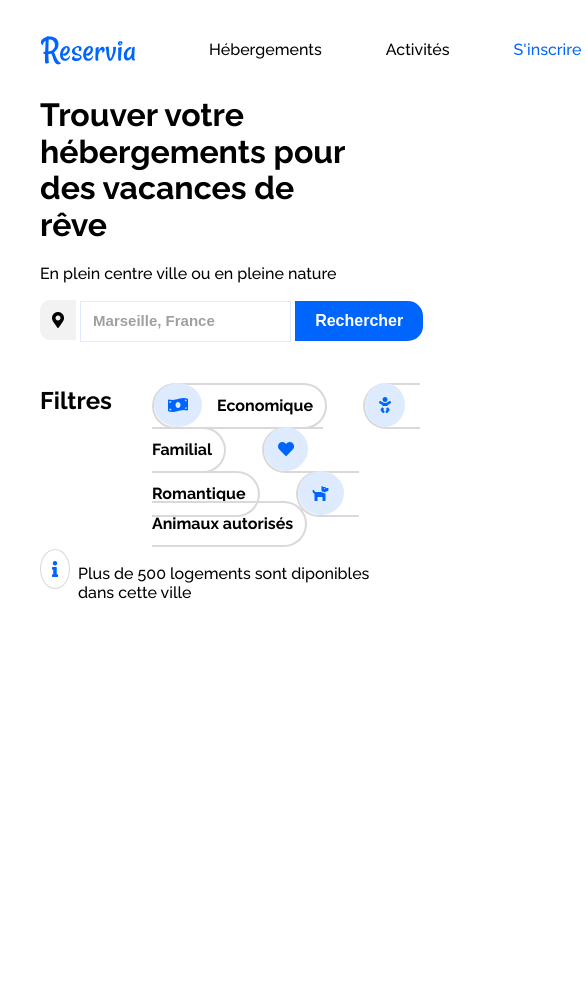
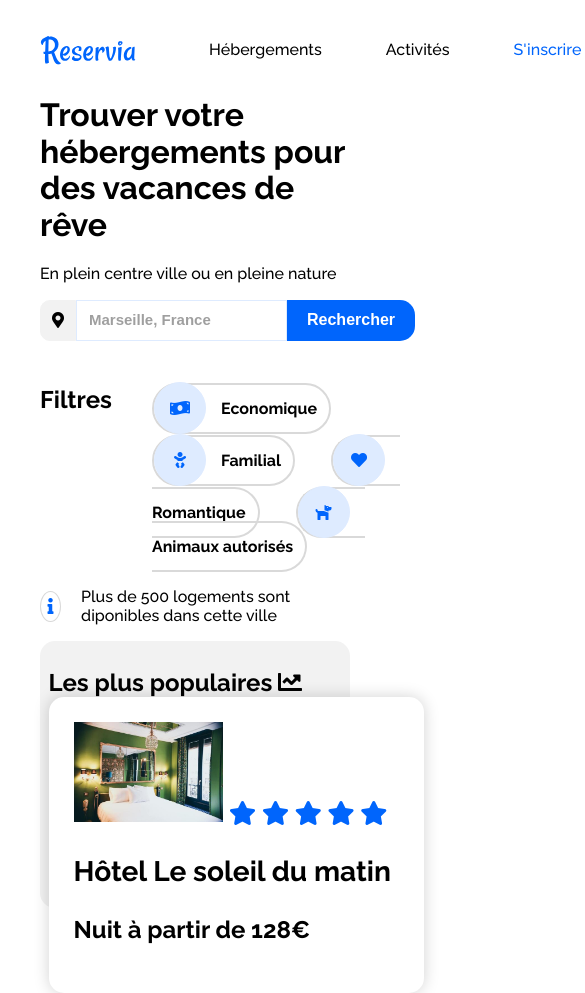
Before and after one commit to Karimbappe/KarimFraboulet_2_13042021, a plain HTML site: page index.html in a window 390 px wide. Shown: the top 993 px of the page, 585 px wide, since content can reach past the window. Before the commit the page ends 844 px from the top, so only its background shows below. Drawn offline with Linux system fonts and the light colour scheme.

Commit message:
Body et responsive

```diff
--- a/index.html
+++ b/index.html
@@ -9,6 +9,13 @@
     <link href="https://fonts.googleapis.com/css2?family=Raleway:wght@300;500;700&display=swap" rel="stylesheet">
     <link rel="stylesheet" href="https://pro.fontawesome.com/releases/v5.10.0/css/all.css" integrity="sha384-AYmEC3Yw5cVb3ZcuHtOA93w35dYTsvhLPVnYs9eStHfGJvOvKxVfELGroGkvsg+p" crossorigin="anonymous"/>
     <link rel="stylesheet" href="style.css">
+    <link rel="stylesheet" href="media.css">
+
+    <link rel="apple-touch-icon" sizes="180x180" href="favicon_io/apple-touch-icon.png">
+    <link rel="icon" type="image/png" sizes="32x32" href="favicon_io/favicon-32x32.png">
+    <link rel="icon" type="image/png" sizes="16x16" href="favicon_io/favicon-16x16.png">
+    <link rel="manifest" href="/site.webmanifest">
+
     <title>Reservia</title>
 </head>
 
@@ -35,7 +42,7 @@
 
         <div class="search-container">
             <div class="search_wrap">
-                <div class="search-box">
+                <div class="search-box" style="display: flex";>
                     <i class="fas fa-map-marker-alt search-logo"></i>
                     <input type="text" class="input" placeholder="Marseille, France">
                     <button class="button-style" type="button">Rechercher</button>
@@ -59,9 +66,42 @@
         <p>Plus de 500 logements sont diponibles dans cette ville</p>
     </div>
 
-    <section class="hosting" id="hosting">
+    <div class="big-box">
+        <aside class="hosting-popular">
+            <h2 class="hosting-popular-titre">Les plus populaires
+                <i class="fas fa-chart-line" aria-hidden="true"></i>
+        <div class="small-box-1">
+            <img class="hosting-img" src="./images/hebergements/4_small/emile-guillemot-Bj_rcSC5XfE-unsplash.jpg" alt="Chambre avec un lit superposé avec une fenêtre vu sur la ville.">
+            <i class="fas fa-star hosting-Icon" data-active="true" aria-hidden="true"></i>
+                          <i class="fas fa-star hosting-Icon" data-active="true" aria-hidden="true"></i>
+                          <i class="fas fa-star hosting-Icon" data-active="true" aria-hidden="true"></i>
+                          <i class="fas fa-star hosting-Icon" data-active="true" aria-hidden="true"></i>
+                          <i class="fas fa-star hosting-Icon" data-active="true" aria-hidden="true"></i>
+                          <h3 class="hostingMainCardFigureCaptionTitle">Hôtel Le soleil du matin</h3>
+                        <p class="hostingMainCardDesc">Nuit à partir de <strong class="hostingMainCardDescPrice">128€</strong></p>
+        </div><!--
+        <div class="small-box-2">
+            <img class="hosting-img" src="./images/hebergements/4_small/aw-creative-VGs8z60yT2c-unsplash.jpg" alt="Chambre avec un lit superposé avec une fenêtre vu sur la ville.">
+            <i class="fas fa-star hosting-Icon" data-active="true" aria-hidden="true"></i>
+                          <i class="fas fa-star hosting-Icon" data-active="true" aria-hidden="true"></i>
+                          <i class="fas fa-star hosting-Icon" data-active="true" aria-hidden="true"></i>
+                          <i class="fas fa-star hosting-Icon" data-active="true" aria-hidden="true"></i>
+                          <i class="fas fa-star hosting-Icon" data-active="true" aria-hidden="true"></i>
+                          <h3 class="hostingMainCardFigureCaptionTitle">Au coeur de l'eau Chambres d'hotes</h3>
+                        <p class="hostingMainCardDesc">Nuit à partir de <strong class="hostingMainCardDescPrice">71€</strong></p>
+        </div>
+        <div class="small-box-3">
+            <img class="hosting-img" src="./images/hebergements/4_small/febrian-zakaria-sjvU0THccQA-unsplash.jpg" alt="Chambre avec un lit superposé avec une fenêtre vu sur la ville.">
+            <i class="fas fa-star hosting-Icon" data-active="true" aria-hidden="true"></i>
+                          <i class="fas fa-star hosting-Icon" data-active="true" aria-hidden="true"></i>
+                          <i class="fas fa-star hosting-Icon" data-active="true" aria-hidden="true"></i>
+                          <i class="fas fa-star hosting-Icon" data-active="true" aria-hidden="true"></i>
+                          <i class="fas fa-star hosting-Icon" data-active="true" aria-hidden="true"></i>
+                          <h3 class="hostingMainCardFigureCaptionTitle">Hôtel Tout bleu et Blanc</h3>
+                        <p class="hostingMainCardDesc">Nuit à partir de <strong class="hostingMainCardDescPrice">68€</strong></p>
+        </div>-->
+    </div>
 
-    </section>
    </main>
 
 </body>
--- /dev/null
+++ b/media.css
@@ -0,0 +1,33 @@
+@media screen and (max-width: 601px){
+        .main-head{
+        grid-template-columns: auto 1fr auto;
+        grid-template-areas:"logo . button" "navbar navbar navbar";
+        }
+a {
+    text-decoration: none;
+    color: black;
+
+
+
+.main-head-item,
+.main-head-button {
+    padding: 32px;
+    margin-top: 2px;
+}
+
+.main-head-item:hover {
+    border-bottom: 5px solid #0065fc;
+    color:#0065FC;
+    padding-top: 37px;
+}
+
+.main-head-button {
+    color: #0065fc;
+}
+
+.main-head-nav {
+    display: flex;
+    list-style: none;
+}
+
+}
--- a/style.css
+++ b/style.css
@@ -65,7 +65,6 @@ a {
     text-align: center;
     border-radius: 0px 15px 15px 0px;
     cursor: pointer;
-
 }
 
 .input
@@ -82,8 +81,7 @@ a {
     width: 500px;
 }
 
-.search_wrap
-.search_box {
+.search_wrap .search_box {
     display: flex;
     justify-content: flex-start;
 }
@@ -109,14 +107,23 @@ a {
   padding-top: 25px;
 }
 
+.filters-button:hover{
+    background-color: #f3f8ff;
+    transform: scale(1.030);
+}
+
 .filtre-logo{
     border: 1px solid #DEEBFF;
     background-color: #DEEBFF;
-    color: #0065fc ;
+    color: #0065fc;
     border-radius: 100%;
-    padding: 13px;
-    border-radius: 100%;
+    /*padding: 13px;
+    border-radius: 100%;*/
     margin-right: 15px;
+    width: 50px;
+    height: 50px;
+    line-height: 50px;
+    text-align: center;
 }
 
 .filters-button {
@@ -127,28 +134,88 @@ a {
     font-weight: bold;
     transition-duration: 0.1s;
     flex-direction: row-reverse;
-    padding: 11px 12px 12px 0px;
+    padding: 14px 12px 14px 0px;
     padding-left: 0px;
     margin-right: 2rem;
+    flex-wrap: wrap;
 }
 
 .info-logo{
     color: #0065fc;
-    padding: 11px;
-    border-radius: 100%;
+    line-height: 29px;
+    width: 29px;
+    height: 29px;
+    text-align: center;
     background-color: white;
     border: 1px solid #d9d9d9;
-    margin-right: 8px;
+    margin-right: 20px;
+    border-radius: 50%;
 }
 
 .info{
-    display: -webkit-box;
+    display: flex;
+    align-items: center;
 }
 
-/* Responsive */
+/* Body */
 
-@media screen and (max-width: 1000px){
+.hosting-Icon{
+    color: #0065fc;
+}
+
+.hosting-popular{
+    display: grid;
+    height: 100px;
+    width: 1000px;
+}
+.big-box{
+    background-color:#f2f2f2;
+    box-sizing: content-box;
+    border-radius: 15px;
+    height: 250px;
+    padding: 8.5px;
+}
+
+.small-box-1{
+    background: white;
+    width: 325px;
+    padding: 25px;
+    border-radius: 15px;
+    box-shadow: 0 0 16px #0000002e;
+}
+
+.hosting-img{
+    max-width: 100%;
+    height: 100px;
+}
+
+
+/*.small-box-1, .small-box-2, .small-box-3{
+
+    grid-template-columns: repeat(3, 1fr);
+    grid-template-rows: auto 10rem;
+    column-gap: 2rem;
+    grid-row-start: 1;
+    background-color: white;
+    border-radius: 1.25rem;
+    box-shadow: 0 0 16px #0000002e;
+    transition-duration: 0.1s;
+    cursor: pointer;
+    height: 100%;
+    margin: auto;
+    padding: 10px;
+    object-fit:  ;*/
+}
+
+
+
+/*
+.hosting-img{
+    width: 100%;
+    object-fit: cover;
 
 }
 
-/* Body */
+.hosting-popular{
+    display: inline-flex;
+}*/
```
Also changed, not shown: favicon_io/android-chrome-192x192.png (added), favicon_io/android-chrome-512x512.png (added), favicon_io/apple-touch-icon.png (added), favicon_io/favicon-16x16.png (added), favicon_io/favicon-32x32.png (added), favicon_io/favicon.ico (added), favicon_io/site.webmanifest (added).
